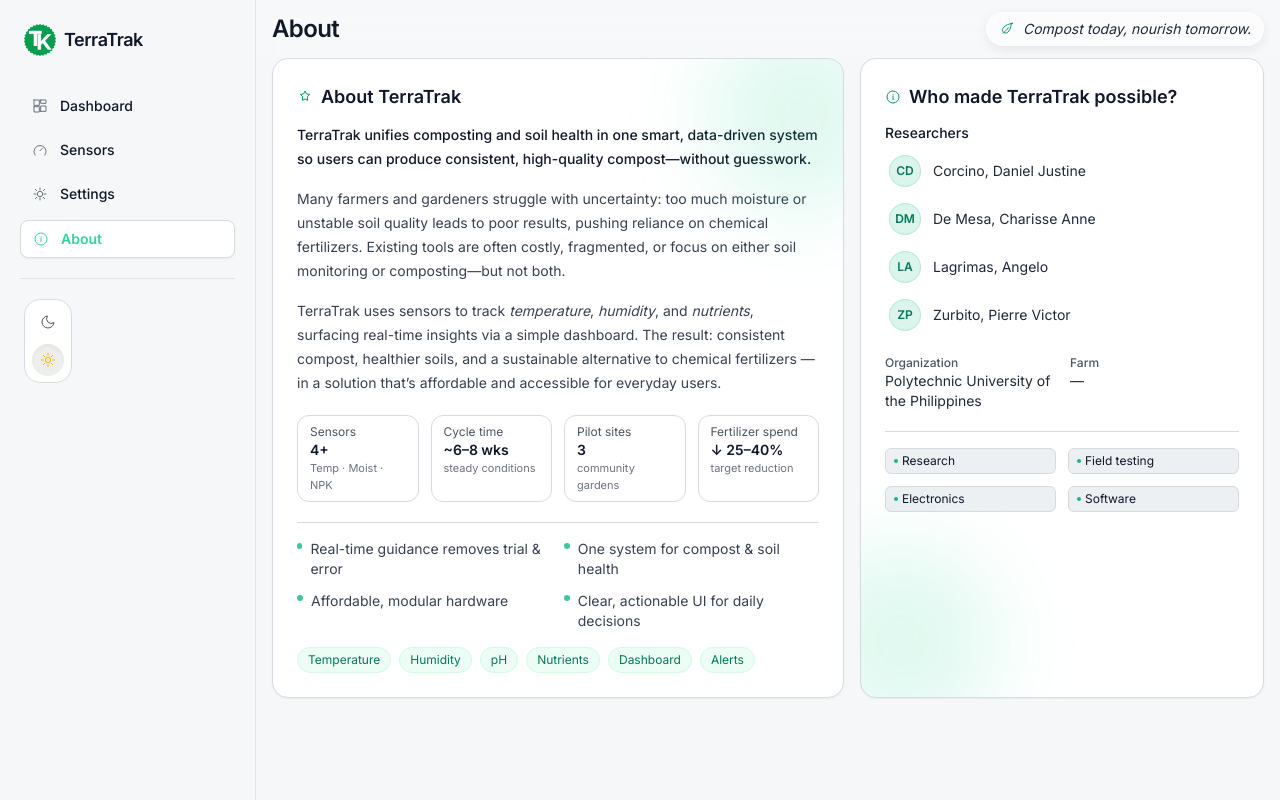
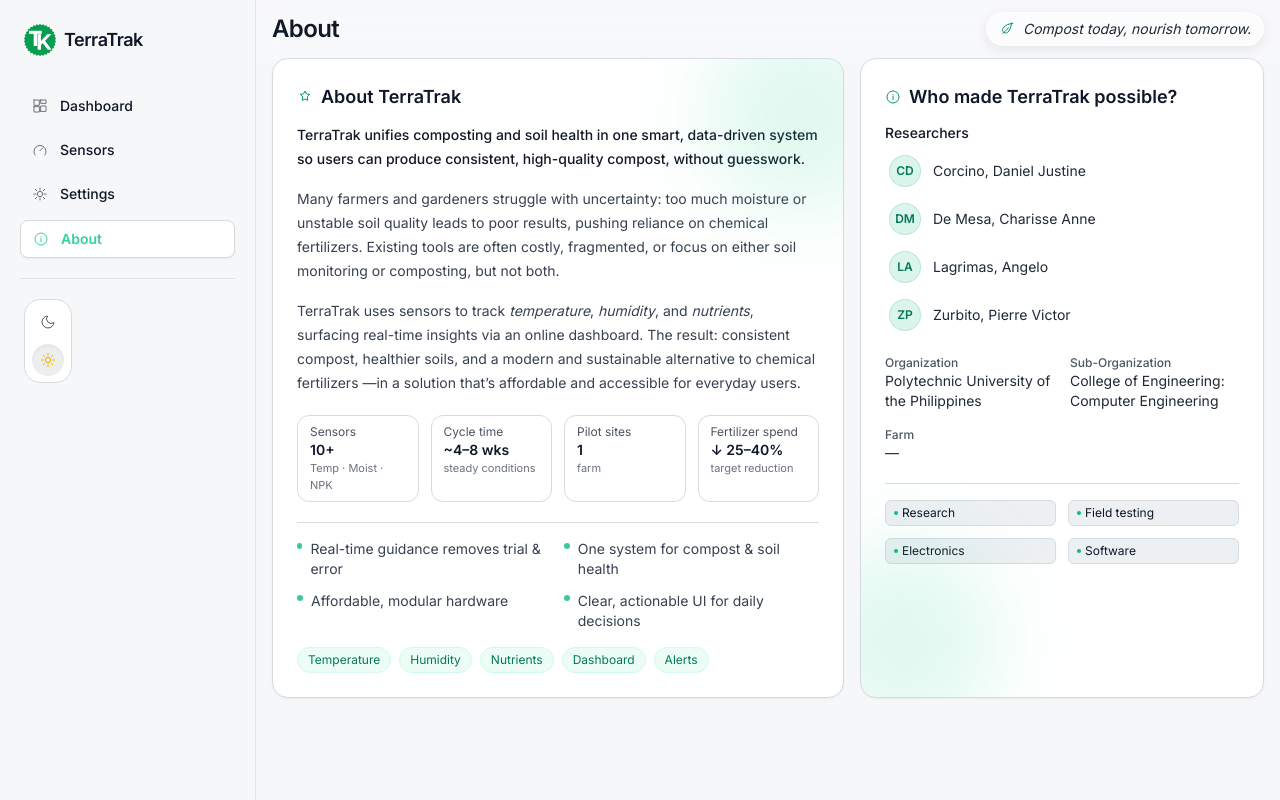
Before and after one commit to alo-stack/terratrak, a React (Vite) app: page /about in a window 1280 px wide. Built offline with nearby package versions, Linux system fonts and the light colour scheme.

Commit message:
fixed some texts/elements on about and tips

```diff
--- a/src/pages/About.tsx
+++ b/src/pages/About.tsx
@@ -23,27 +23,27 @@
         <div className="space-y-4 text-sm text-gray-700 dark:text-gray-200 leading-6 max-w-prose">
           <p className="text-gray-900 dark:text-gray-100 font-medium">
             TerraTrak unifies composting and soil health in one smart, data-driven system so users
-            can produce consistent, high-quality compost—without guesswork.
+            can produce consistent, high-quality compost, without guesswork.
           </p>
           <p>
             Many farmers and gardeners struggle with uncertainty: too much moisture or
             unstable soil quality leads to poor results, pushing reliance on chemical fertilizers.
             Existing tools are often costly, fragmented, or focus on either soil monitoring or
-            composting—but not both.
+            composting, but not both.
           </p>
           <p>
             TerraTrak uses sensors to track <em>temperature</em>, <em>humidity</em>, and
-            <em> nutrients</em>, surfacing real-time insights via a simple dashboard. The result:
-            consistent compost, healthier soils, and a sustainable alternative to chemical fertilizers
+            <em> nutrients</em>, surfacing real-time insights via an online dashboard. The result:
+            consistent compost, healthier soils, and a modern and sustainable alternative to chemical fertilizers
             —in a solution that’s affordable and accessible for everyday users.
           </p>
         </div>
 
         {/* Quick stats (hover lift + soft ring) */}
         <div className="mt-5 grid grid-cols-2 sm:grid-cols-4 gap-3">
-          <Stat label="Sensors" value="4+" hint="Temp · Moist · NPK" />
-          <Stat label="Cycle time" value="~6–8 wks" hint="steady conditions" />
-          <Stat label="Pilot sites" value="3" hint="community gardens" />
+          <Stat label="Sensors" value="10+" hint="Temp · Moist · NPK" />
+          <Stat label="Cycle time" value="~4–8 wks" hint="steady conditions" />
+          <Stat label="Pilot sites" value="1" hint="farm" />
           <Stat label="Fertilizer spend" value="↓ 25–40%" hint="target reduction" />
         </div>
 
@@ -59,7 +59,6 @@
         <div className="mt-4 flex flex-wrap gap-2">
           <Tag float>Temperature</Tag>
           <Tag>Humidity</Tag>
-          <Tag float>pH</Tag>
           <Tag>Nutrients</Tag>
           <Tag>Dashboard</Tag>
           <Tag float>Alerts</Tag>
@@ -93,6 +92,7 @@
 
         <div className="mt-5 grid sm:grid-cols-2 gap-4">
           <Info label="Organization" value="Polytechnic University of the Philippines" />
+          <Info label="Sub-Organization" value="College of Engineering: Computer Engineering" />
           <Info label="Farm" value="—" />
         </div>
 
--- a/src/pages/Overview.tsx
+++ b/src/pages/Overview.tsx
@@ -358,7 +358,9 @@
             </div>
             <div className="mt-2 text-xs flex flex-wrap gap-4 opacity-80 text-gray-600 dark:text-gray-400">
               <Link to="/about" className="hover:underline">Learn more</Link>
-              <a href="https://youtu.be/08GQGQ8U-vI" target="_blank" rel="noreferrer" className="hover:underline">Quick video guide</a>
+              <a href="https://www.youtube.com/watch?v=EshdEtWWw3A" target="_blank" rel="noreferrer"
+                className="relative text-red-500 after:absolute after:left-0 after:bottom-0 after:h-[2px] after:w-0 after:bg-red-500 after:transition-all after:duration-300 hover:after:w-full"
+                >Quick video guide</a>
             </div>
           </div>
         </motion.section>
--- a/src/pages/Sensors.tsx
+++ b/src/pages/Sensors.tsx
@@ -442,7 +442,7 @@
         background: colorFor(s) + "0F",
       }}
     >
-      <div className="flex items-center gap-2">
+      <div className="flex flex-col sm:grid sm:grid-cols-3 gap-3 sm:gap-6 justify-items-center sm:justify-items-start">
         <span
           className="inline-block w-2.5 h-2.5 rounded-full"
           style={{ backgroundColor: colorFor(s) }}
```
